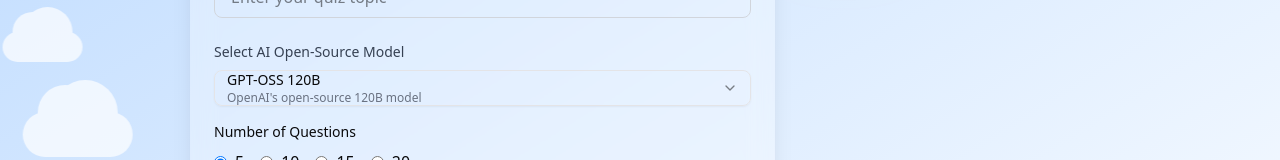
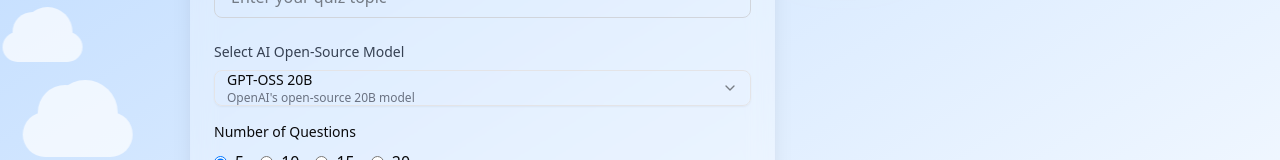
Before and after one commit to NZLouislu/nzlouis-ai-quiz, a Next.js app: page / in a window 1280 px wide. Shown: the part 248-408 px from the top of the page. Built offline with nearby package versions, Linux system fonts and the light colour scheme.

Commit message:
feat(ai-quiz): add and update AI models in custom quiz
- Replace GPT-OSS 120B with 20B and update descriptions
- Add Sonoma Sky Alpha, DeepSeek R1, LLaMA 3.1 405B, Qwen3, MAI-DS-R1, Kimi K2 Instruct
- Minor code cleanups for consistency and readability

```diff
--- a/app/custom-ai-quiz/page.tsx
+++ b/app/custom-ai-quiz/page.tsx
@@ -21,30 +21,58 @@ type AIMessage = {
 
 const models = [
   {
-    id: "openai/gpt-oss-120b:free",
-    name: "GPT-OSS 120B",
-    desc: "OpenAI's open-source 120B model",
+    id: "openai/gpt-oss-20b:free",
+    name: "GPT-OSS 20B",
+    desc: "OpenAI's open-source 20B model",
     latency: "150ms",
     free: true,
   },
   {
-    id: "deepseek/deepseek-chat-v3-0324:free",
-    name: "DeepSeek Chat V3",
+    id: "openrouter/sonoma-sky-alpha",
+    name: "Sonoma Sky Alpha",
+    desc: "Advanced model with strong reasoning and generation capabilities",
+    latency: "160ms",
+    free: true,
+  },
+  {
+    id: "deepseek/deepseek-r1-0528:free",
+    name: "DeepSeek R1",
     desc: "Strong reasoning, complex quiz generation",
     latency: "120ms",
     free: true,
   },
   {
-    id: "meta-llama/llama-3.3-70b-instruct:free",
-    name: "LLaMA 3.3 70B Instruct",
+    id: "meta-llama/llama-3.1-405b-instruct:free",
+    name: "LLaMA 3.1",
     desc: "Versatile, general-purpose, powerful instruction following",
+    latency: "140ms",
+    free: true,
+  },
+  {
+    id: "qwen/qwen3-235b-a22b:free",
+    name: "Qwen3",
+    desc: "Code expert",
+    latency: "135ms",
+    free: true,
+  },
+  {
+    id: "microsoft/mai-ds-r1:free",
+    name: "MAI-DS-R1",
+    desc: "MS AI optimized",
+    latency: "125ms",
+    free: true,
+  },
+  {
+    id: "moonshotai/kimi-k2:free",
+    name: "Kimi K2 Instruct",
+    desc: "MoE expert",
     latency: "140ms",
     free: true,
   },
   {
     id: "nousresearch/deephermes-3-llama-3-8b-preview:free",
     name: "Nous DeepHermes 3 Llama 3 8B Preview",
-    desc: "Structured output, fine-tuned Llama 3 variant",
+    desc: "Structured output",
     latency: "130ms",
     free: true,
   },
@@ -141,11 +169,7 @@ export default function CustomAIQuizPage() {
 
         const data = await response.json();
 
-        if (
-          !data.quiz ||
-          !Array.isArray(data.quiz) ||
-          data.quiz.length === 0
-        ) {
+        if (!data.quiz || !Array.isArray(data.quiz) || data.quiz.length === 0) {
           throw new Error("No quiz data received from API.");
         }
 
@@ -161,7 +185,7 @@ export default function CustomAIQuizPage() {
               : "Failed to generate quiz after multiple attempts. Please try selecting a different model."
           );
         }
-        await new Promise(resolve => setTimeout(resolve, 2000));
+        await new Promise((resolve) => setTimeout(resolve, 2000));
       }
     }
     setLoading(false);
@@ -227,8 +251,7 @@ export default function CustomAIQuizPage() {
               : "AI failed to get response",
         },
       ]);
-    }
-    finally {
+    } finally {
       setAiLoading(false);
       setAiInput("");
     }
@@ -256,8 +279,7 @@ export default function CustomAIQuizPage() {
       setRecommendations(data.topics || []);
     } catch {
       setRecommendations([]);
-    }
-    finally {
+    } finally {
       setAiLoadingRecommend(false);
     }
   };
@@ -268,10 +290,25 @@ export default function CustomAIQuizPage() {
 
   return (
     <div className="flex-1 flex flex-col p-2 min-h-0">
-      <div className={`w-full max-w-[900px] mx-auto flex-1 min-h-0 ${aiOpen || aiRecommendOpen ? 'grid grid-cols-1 md:grid-cols-[1fr_340px] gap-4' : 'flex justify-start'}`}>
-        <div className={`${aiOpen || aiRecommendOpen ? '' : 'w-full md:w-[65%] md:max-w-[600px] flex flex-col px-4 md:px-0'}`}>
-          <div className="bg-white/30 backdrop-blur-md p-6 rounded-lg shadow-xl flex-grow-0 relative" ref={questionContainerRef}>
-           <BackgroundSun />
+      <div
+        className={`w-full max-w-[900px] mx-auto flex-1 min-h-0 ${
+          aiOpen || aiRecommendOpen
+            ? "grid grid-cols-1 md:grid-cols-[1fr_340px] gap-4"
+            : "flex justify-start"
+        }`}
+      >
+        <div
+          className={`${
+            aiOpen || aiRecommendOpen
+              ? ""
+              : "w-full md:w-[65%] md:max-w-[600px] flex flex-col px-4 md:px-0"
+          }`}
+        >
+          <div
+            className="bg-white/30 backdrop-blur-md p-6 rounded-lg shadow-xl flex-grow-0 relative"
+            ref={questionContainerRef}
+          >
+            <BackgroundSun />
             <h1 className="text-3xl font-bold mb-2 text-center text-gray-800 dark:text-gray-900 flex items-center justify-center gap-2">
               🛠 Custom AI Quiz
             </h1>
@@ -348,7 +385,11 @@ export default function CustomAIQuizPage() {
           </div>
         </div>
 
-        <div className={`space-y-4 min-h-0 ${aiOpen || aiRecommendOpen ? 'md:mt-0 flex flex-col' : ''}`}>
+        <div
+          className={`space-y-4 min-h-0 ${
+            aiOpen || aiRecommendOpen ? "md:mt-0 flex flex-col" : ""
+          }`}
+        >
           {quiz && currentQuestion && aiOpen && (
             <AIAssistant
               aiMessages={aiMessages}
```
